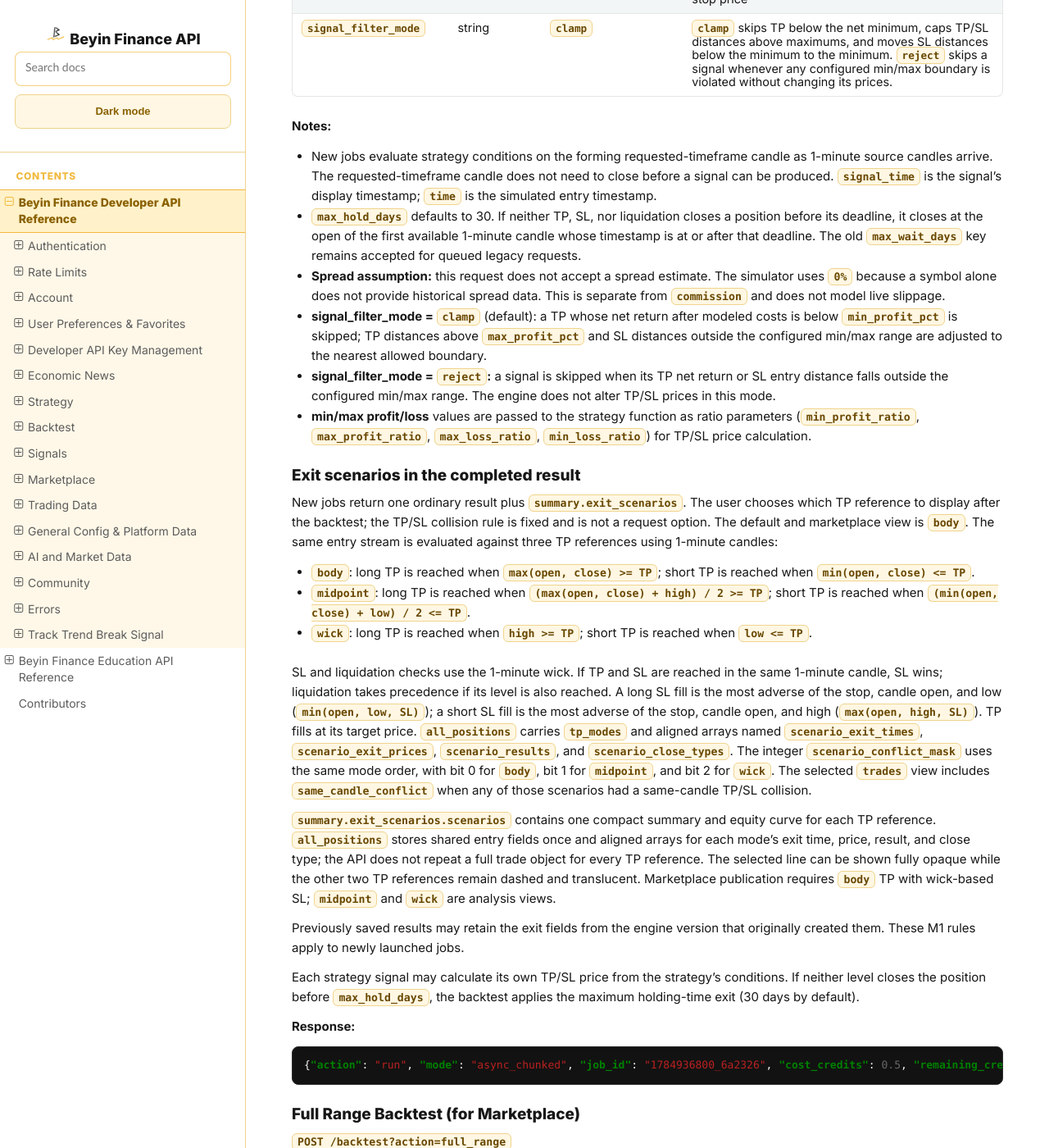
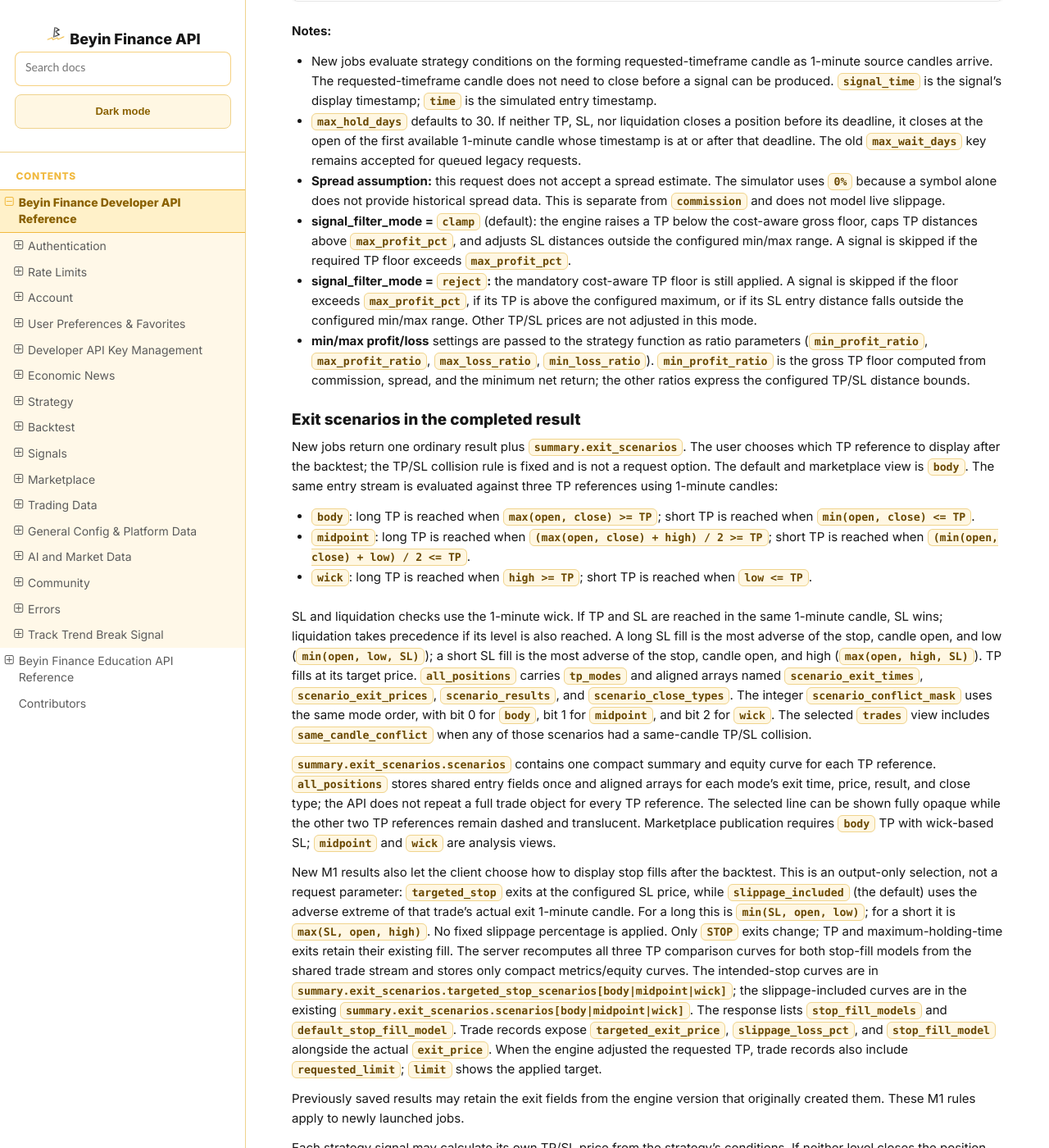
Before and after one commit to jnrbrain/Beyin-Finance, a Sphinx documentation site: the page built from docs/endpoints.md, in a window 1280 px wide and 1400 px high, scrolled down 34704 px. Shown: the whole window at 82% size. Built offline with Sphinx 7.4.7 and the Read the Docs theme 3.1.0, drawn with Linux system fonts in a browser that asks for light colours; some of the changed text lies outside the part shown.

Commit message:
docs(api): align backtest contract and runtime guidance
Update public endpoint reference and runtime notes to match current request/response behavior, execution semantics, and refund handling. Extend public-scope checks for the documented contract.

````diff
--- a/docs/endpoints.md
+++ b/docs/endpoints.md
@@ -190,30 +190,25 @@
 Pay by card through the Beyin Finance Shopier store:
 
 - **Store:** <https://www.shopier.com/beyinfinance>
-- Open the store, pick the listing for the plan and period you want, and
-  complete checkout. Each plan and billing period has its own listing.
+- Open the product link for your plan, choose its monthly or annual option, and
+  complete checkout. Each plan has one listing; its product selection sets the
+  billing period.
 - **Important:** during checkout, type your **6-character Beyin ID** into the
   order note field. This is how the payment is matched to your account. If you
   are unsure the note was saved, keep your order email so support can match it
   by e-mail as a fallback.
 
-#### Crypto — Binance Pay (currently suspended)
-
-> **Notice — crypto payments are suspended.** In line with applicable SPK
-> requirements and our current compliance policy, crypto payment purchases are
-> currently suspended. **Do not send payment through Binance Pay.** This is an
-> operational notice for Beyin Finance and is not legal advice. See the
-> [SPK crypto-asset service provider notice](https://spk.gov.tr/duyurular/basin-duyurulari/2025/kripto-varlik-hizmet-saglayicilarina-iliskin-iki-tebli%C4%9F-yayimlandi)
-> for the applicable regulatory framework.
-
-> Binance Pay support is retained as a configured fallback if other payment
-> providers are unavailable. It is shown only when payment configuration and
-> the current compliance policy allow it. While the suspension notice above is
-> active, do not send a payment.
-
-For historical reference only (not a payment instruction):
-
-- **Binance Account ID:** `863 826 81`
+#### Emergency payment channel — Binance Pay
+
+Binance Pay is retained for emergency use if Shopier is unavailable. It is
+hidden from the normal plan checkout. When an owner enables the emergency
+checkout, it replaces Shopier in the website, mobile app, and Telegram plan
+screens until Shopier is restored. Existing Binance Pay receipts continue to be
+reconciled and credited while the checkout is hidden; this visibility switch
+does not pause or reset payment processing.
+
+The Account ID is returned by the public platform config only while the
+emergency checkout is enabled; this reference does not publish the account ID.
 
 #### Mobile — in-app subscriptions
 
@@ -1619,7 +1614,7 @@
 | `position_pct` | number | `100` | Percent of the current simulated balance committed to each single-run trade; it directly changes the equity curve and final balance |
 | `min_gap_candles` | integer | `4` | Minimum strategy-timeframe candle steps between accepted entries; signals inside the gap are skipped |
 | `max_hold_days` | integer | `30` | Maximum holding period, 1–365 days; `max_wait_days` remains a legacy alias |
-| `min_profit_pct` | number | `0.1` | Minimum TP return after the modeled commission and the default zero-spread assumption are deducted |
+| `min_profit_pct` | number | `0.01` | Minimum net TP return after round-trip commission and spread are deducted. The gross TP distance is raised to at least `max(2 × commission, min_profit_pct + commission + spread)`; if that floor exceeds `max_profit_pct`, the signal is skipped. |
 | `max_profit_pct` | number | `100` | Maximum entry-to-TP price distance before leverage; leveraged account return may be higher, subject to liquidation; maximum accepted value is 500 |
 | `min_loss_pct` | number | `0.1` | Minimum percentage distance from entry price to the stop price |
 | `max_loss_pct` | number | `50` | Maximum percentage distance from entry price to the stop price |
@@ -1635,9 +1630,9 @@
   whose timestamp is at or after that deadline. The old `max_wait_days` key remains accepted for
   queued legacy requests.
 - **Spread assumption:** this request does not accept a spread estimate. The simulator uses `0%` because a symbol alone does not provide historical spread data. This is separate from `commission` and does not model live slippage.
-- **signal_filter_mode = `clamp`** (default): a TP whose net return after modeled costs is below `min_profit_pct` is skipped; TP distances above `max_profit_pct` and SL distances outside the configured min/max range are adjusted to the nearest allowed boundary.
-- **signal_filter_mode = `reject`:** a signal is skipped when its TP net return or SL entry distance falls outside the configured min/max range. The engine does not alter TP/SL prices in this mode.
-- **min/max profit/loss** values are passed to the strategy function as ratio parameters (`min_profit_ratio`, `max_profit_ratio`, `max_loss_ratio`, `min_loss_ratio`) for TP/SL price calculation.
+- **signal_filter_mode = `clamp`** (default): the engine raises a TP below the cost-aware gross floor, caps TP distances above `max_profit_pct`, and adjusts SL distances outside the configured min/max range. A signal is skipped if the required TP floor exceeds `max_profit_pct`.
+- **signal_filter_mode = `reject`:** the mandatory cost-aware TP floor is still applied. A signal is skipped if the floor exceeds `max_profit_pct`, if its TP is above the configured maximum, or if its SL entry distance falls outside the configured min/max range. Other TP/SL prices are not adjusted in this mode.
+- **min/max profit/loss** settings are passed to the strategy function as ratio parameters (`min_profit_ratio`, `max_profit_ratio`, `max_loss_ratio`, `min_loss_ratio`). `min_profit_ratio` is the gross TP floor computed from commission, spread, and the minimum net return; the other ratios express the configured TP/SL distance bounds.
 
 ### Exit scenarios in the completed result
 
@@ -1674,6 +1669,24 @@
 remain dashed and translucent. Marketplace publication requires `body` TP
 with wick-based SL; `midpoint` and `wick` are analysis views.
 
+New M1 results also let the client choose how to display stop fills after the
+backtest. This is an output-only selection, not a request parameter:
+`targeted_stop` exits at the configured SL price, while `slippage_included`
+(the default) uses the adverse extreme of that trade's actual exit 1-minute
+candle. For a long this is `min(SL, open, low)`; for a short it is
+`max(SL, open, high)`. No fixed slippage percentage is applied. Only `STOP`
+exits change; TP and maximum-holding-time exits retain their existing fill.
+The server recomputes all three TP comparison curves for both stop-fill models
+from the shared trade stream and stores only compact metrics/equity curves.
+The intended-stop curves are in
+`summary.exit_scenarios.targeted_stop_scenarios[body|midpoint|wick]`; the
+slippage-included curves are in the existing
+`summary.exit_scenarios.scenarios[body|midpoint|wick]`. The response lists
+`stop_fill_models` and `default_stop_fill_model`. Trade records expose
+`targeted_exit_price`, `slippage_loss_pct`, and `stop_fill_model` alongside the
+actual `exit_price`. When the engine adjusted the requested TP, trade records
+also include `requested_limit`; `limit` shows the applied target.
+
 Previously saved results may retain the exit fields from the engine version
 that originally created them. These M1 rules apply to newly launched jobs.
 
@@ -1739,7 +1752,7 @@
 | `market` | string | Auto | Optional shared dataset disambiguation |
 | `timeframe` | string | Required | Strategy evaluation timeframe |
 | `max_hold_days` | integer | `30` | Maximum holding period, 1–365 days |
-| `divide` | integer | Number of symbols | 1–20 position slots |
+| `divide` | integer | Number of symbols | 1–min(20, unique selected symbols) position slots; higher values are clamped to this maximum |
 | `initial_balance` | number | `100` | Shared starting balance |
 | `commission` | number | `0.2` | Round-trip commission percentage |
 | `start_ts` / `end_ts` | integer | Optional | Unix seconds; omitted means each symbol's full available history |
@@ -1772,7 +1785,8 @@
 ```
 
 The recommendation simulates a fixed candidate set of divide values over the
-same signal timeline and picks the one maximizing
+same signal timeline. Candidate values never exceed the number of unique
+selected symbols. It picks the value maximizing
 `final_balance × (1 − max_drawdown/200)` — return lightly penalized by
 drawdown.
 
@@ -1835,7 +1849,13 @@
 ```
 
 Failed-job credit recovery is automatic and is not a customer endpoint. The
-status response contains only the customer-visible job state.
+status response contains only the customer-visible job state. A terminally
+failed job remains tagged `failed` in history; the response and history entry
+also expose `refunded` and `refunded_amount` so the credit return is visible
+without mislabeling the job as successful or as a separate `refunded` status.
+The full reserved job cost is returned at most once. If any expected data
+section cannot be completed or is permanently missing, the job is marked failed
+and refunded rather than combining an incomplete set into a backtest result.
 
 Status values: `queued`, `running`, `scanning`, `completed`, `failed`. The
 per-coin status map and active/queued coin lists let clients explain progress
@@ -1875,6 +1895,12 @@
 and `trades` contains the default selected trade series. `signal_time` identifies
 the signal candle and `time` identifies the simulated entry time.
 
+If configured minimum/maximum profit or modeled-cost limits change the
+strategy's requested take-profit, `requested_limit` is included on that
+position/trade with the original strategy output; `limit` remains the effective
+target used by the simulator. The optional field is omitted when no adjustment
+was needed.
+
 Result merging is serialized per job. If a merge is still running or the
 required result data is still being prepared, `action=result` may return HTTP
 202 with a retryable message; poll `action=status` and request the result again.
@@ -1903,10 +1929,14 @@
 | `offset` | integer | `0` | Zero-based row offset |
 | `limit` | integer | `100` | Page size, clamped to 1–200 |
 | `stream` | string | `trades` | `trades` returns entered orders; `signals` returns entered and skipped signals |
+| `sort_by` | string | Omitted | Optional `profit_pct`; sorts the complete selected stream before pagination |
+| `sort_descending` | boolean | `true` | Used with `sort_by=profit_pct`. `false` orders from the largest loss to the largest gain. Skipped signals stay after entered trades. |
+
+Without `sort_by`, records retain their existing chronological order. Profit sorting is performed before applying `offset` and `limit`, so every page follows the same whole-result order rather than sorting only the rows already loaded by a client.
 
 **Example body:**
 ```json
-{"job_id": "1784936800_6a2326", "offset": 0, "limit": 100, "stream": "trades"}
+{"job_id": "1784936800_6a2326", "offset": 0, "limit": 100, "stream": "trades", "sort_by": "profit_pct", "sort_descending": false}
 ```
 
 **Response:**
@@ -1919,16 +1949,20 @@
 `POST /backtest?action=resimulate_divide`
 
 Replays saved positions with a different portfolio allocation. It does not
-rerun workers or charge credits.
+start a new backtest scan or charge credits. The maximum is the smaller of 20 and the
+number of unique symbols in the original portfolio; higher values are clamped.
 
 | Field | Type | Required / default | Description |
 |-------|------|-------------------|-------------|
 | `job_id` | string | Required | Completed portfolio backtest job ID |
-| `divide` | integer | `1` | Concurrent portfolio slots, clamped to 1–20 |
+| `divide` | integer | `1` | Concurrent portfolio slots, clamped to 1–min(20, original portfolio symbols) |
 | `position_mode` | string | `compound` | `compound`, `fixed`, or `risk_pct` |
-| `fixed_amount` | number | `0` | Stake per trade when `position_mode` is `fixed` |
-| `risk_pct` | number | `0` | Balance percentage used when `position_mode` is `risk_pct` |
+| `fixed_amount` | number | Required when `fixed` | Positive stake per position. A signal is skipped if available balance cannot cover it. |
+| `risk_pct` | number | Required when `risk_pct` (`0.1`–`100`) | Target stop-out loss as a percentage of available free balance. Position size accounts for stop distance, leverage, and modeled commission/spread; the model caps a position loss at its full stake. |
 | `initial_balance` | number | Saved job value | Optional positive starting-balance override |
+
+Risk sizing is a backtest estimate: a forced exit, a gap in source data, or an
+execution price beyond the modeled stop can produce a different realized loss.
 
 **Example body:**
 ```json
@@ -2788,22 +2822,33 @@
   "GENERAL": "general",
   "banner_urls": ["https://..."],
   "supported_coins": ["BTC", "ETH", "SOL"],
-  "active_payments": ["shopier", "binance"],
+  "active_payments": ["shopier"],
   "payment_gateways": {
     "shopier": {"enabled": true, "base_url": "https://www.shopier.com/beyinfinance"},
-    "binance": {"enabled": true, "binance_account_id": "86382681"}
+    "binance": {"enabled": false}
   },
   "maintenance_mode": false,
   "config": {"maintenance_mode": false},
   "latest_app_version": "0.0.17",
   "min_supported_app_version": "0.0.1",
-  "changelog_url": "https://beyinfinance.com/changelog/"
+  "changelog_url": "https://beyinfinance.com/changelog/",
+  "payments": {
+    "currency": "USDT",
+    "investor": {
+      "annual": {"amount": 600.0, "credits": 600.0, "product_url": "https://www.shopier.com/beyinfinance/49804460"},
+      "monthly": {"amount": 100.0, "credits": 100.0, "product_url": "https://www.shopier.com/beyinfinance/49804460"}
+    }
+  }
 }
 ```
 
 The example is representative; the response may include additional platform
-configuration fields. The public payment configuration exposes the Binance
-Account ID used for manual transfers.
+configuration fields. Shopier product URLs are included per plan and billing
+period; for a given plan, both periods usually share one listing URL. In normal
+operation Binance Pay is omitted from `active_payments` and its Account ID is
+not returned. When emergency checkout is enabled, the response lists Binance
+Pay as the active method and includes the Account ID. This visibility setting
+does not stop incoming Binance Pay receipt reconciliation.
 
 ### Get Available Coins
 
````
Also changed, not shown: other parts of docs/endpoints.md (+1 -1 lines), docs/runtime-integration-notes.md (+19 -11 lines), 1 other file.
